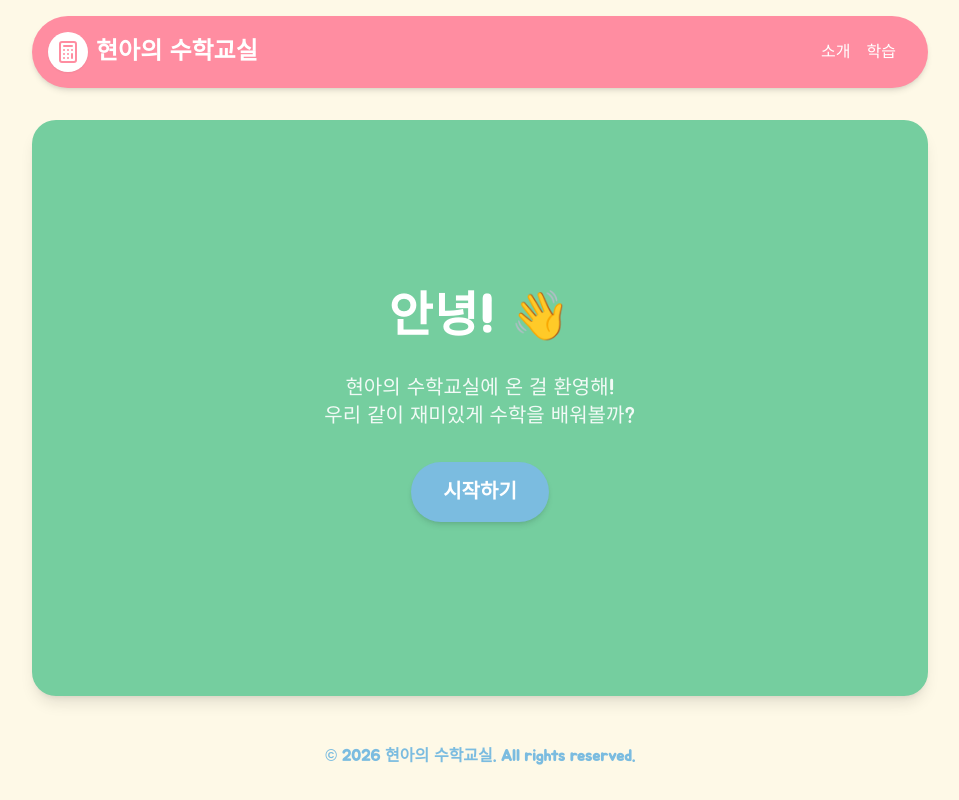
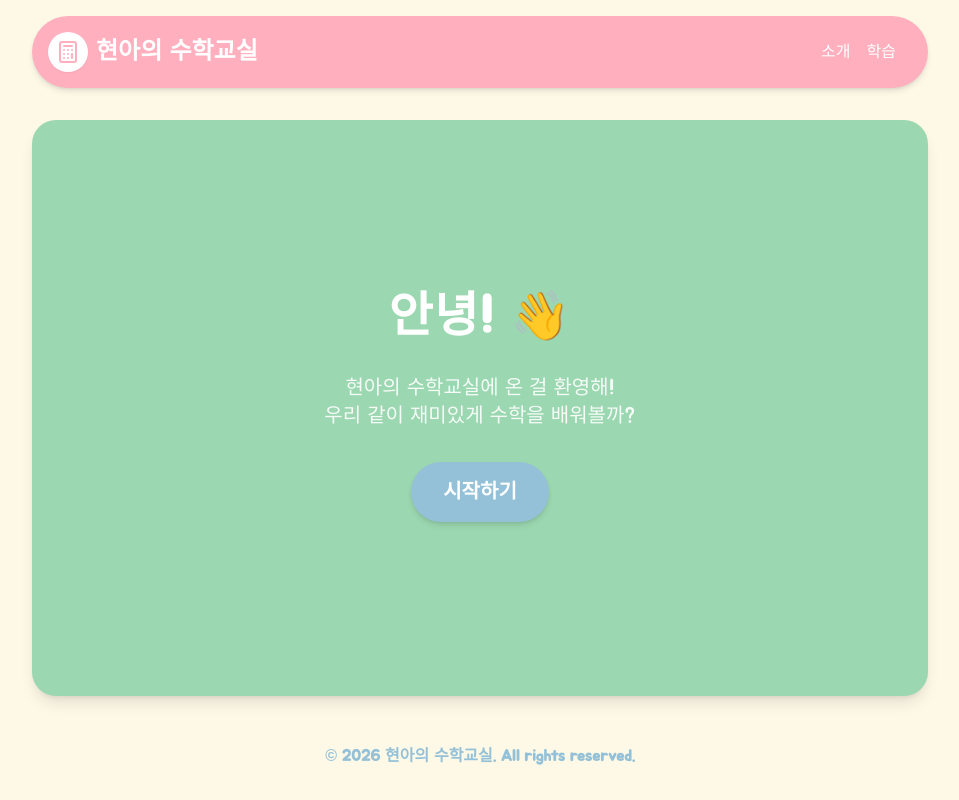
Before and after one commit to hapark19-maker/watermelon, a Next.js app: page / in a window 1280 px wide. Shown: the whole page, without its empty margins (160-1119 px from the left). Built offline with nearby package versions, Linux system fonts and the light colour scheme.

Commit message:
style: adjust pink and mint colors to balanced medium-pastel tone

```diff
--- a/tailwind.config.ts
+++ b/tailwind.config.ts
@@ -10,9 +10,9 @@ const config: Config = {
     extend: {
       colors: {
         pastel: {
-          pink: '#FF8DA1',
-          mint: '#75CE9F',
-          blue: '#7BBCE0',
+          pink: '#FFAFBE',
+          mint: '#9BD7B0',
+          blue: '#94C1D7',
           lemon: '#FDFD96'
         }
       }
```
